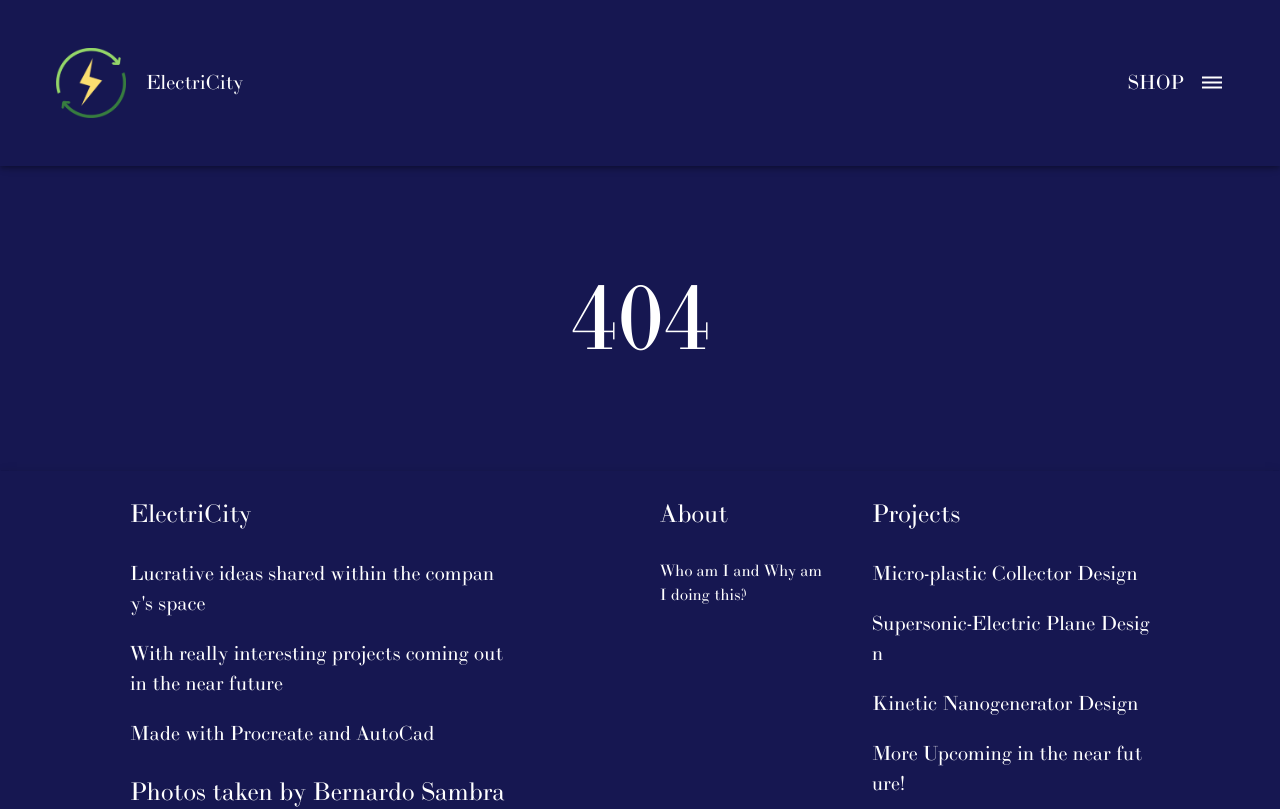
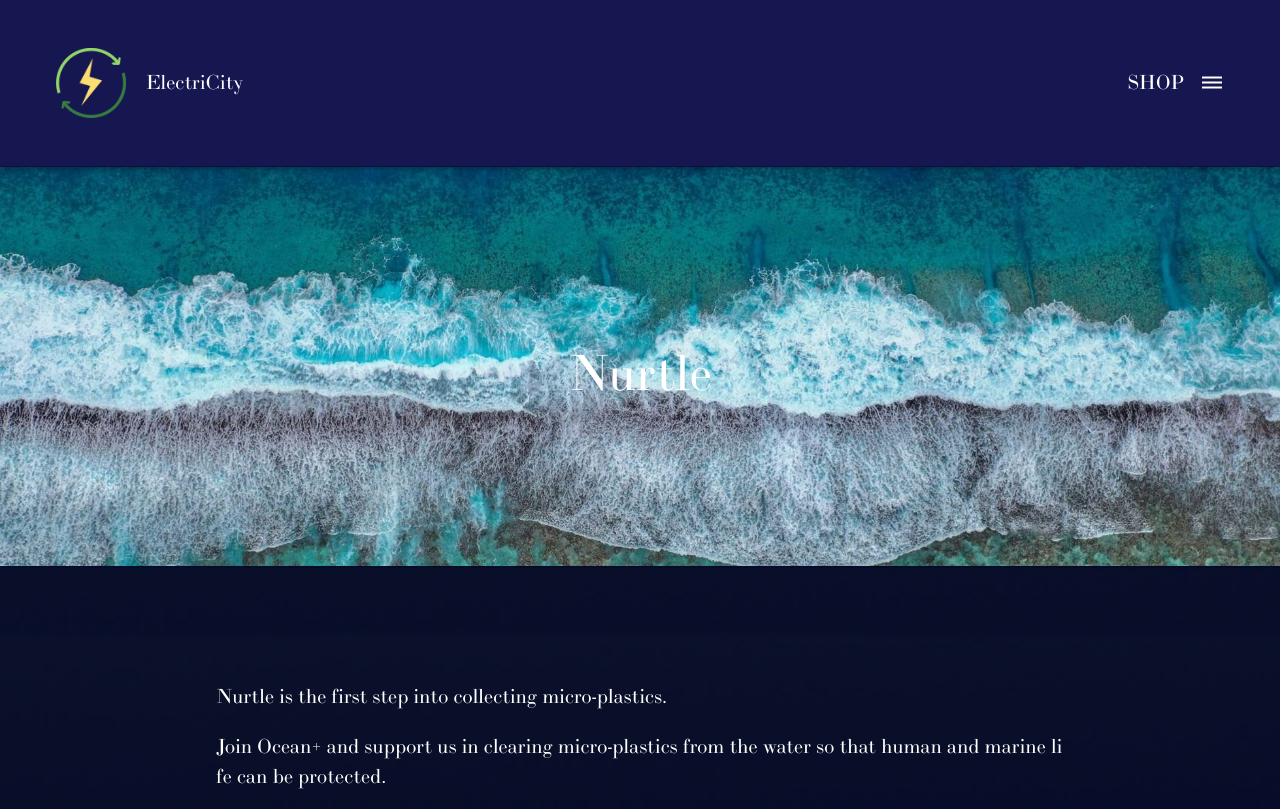
Before and after one commit to Blue-BigTech/Electri-City-Landing-React, a React (Create React App) app: page /nurtle in a window 1280 px wide. Shown: the top 809 px of the page. Built offline with nearby package versions, Linux system fonts and the light colour scheme.

Commit message:
Ocean to Nurtle

```diff
--- a/src/data/data.json
+++ b/src/data/data.json
@@ -5,9 +5,9 @@
         "to" : "/unicred"
     },
     {
-        "title" : "OceanX",
+        "title" : "Nurtle",
         "description" : "Join Ocean+ and support us in clearing micro-plastics from the water so that human and marine life can be protected.",
-        "to" : "/oceanx"
+        "to" : "/nurtle"
     },
     {
         "title" : "Events",
--- a/src/pages/oceanx.js
+++ b/src/pages/nurtle.js
@@ -9,16 +9,16 @@ import './pages.css';
 import Item1 from '../assets/ocean-item-1.jpg';
 import Item2 from '../assets/ocean-item-2.jpg';
 import Item3 from '../assets/ocean-item-3.jpg';
-export default function OceanX() {
+export default function Nurtle() {
   useEffect(() => {
-    document.title = 'Ocean - ElectriCity';
+    document.title = 'Nurtle - ElectriCity';
   }, []);
 
   return (
     <React.Fragment>
       <Container maxWidth={false} disableGutters sx={{marginTop : '103px'}}>
         <div className='ocean-banner'>
-          <p className='ocean-banner-title'>OceanX</p>
+          <p className='ocean-banner-title'>Nurtle</p>
         </div>
         <div className='ocean-banner-body'>
           <Grid container spacing={2}>
--- a/src/routes/index.js
+++ b/src/routes/index.js
@@ -4,7 +4,7 @@ import Roadmap  from "../pages/roadmap";
 import LogoBar from "../components/LogoBar";
 import ScrollTop from "../components/ScrollTop";
 import About from "../pages/about";
-import OceanX from "../pages/oceanx";
+import Nurtle from "../pages/nurtle";
 import UniCred from "../pages/unicred";
 import Event from "../pages/events";
 import Error from "../pages/error";
@@ -19,7 +19,7 @@ export const Links = () => {
                 <Route path="/events" element={<Event/>}/>
                 <Route path="/roadmap" element={<Roadmap />} />
                 <Route path="/about" element={<About />} />
-                <Route path="/oceanx" element={<OceanX />} />
+                <Route path="/nurtle" element={<Nurtle />} />
                 <Route path="*" element={<Error />} />
             </Routes>
             <Footer />
```
